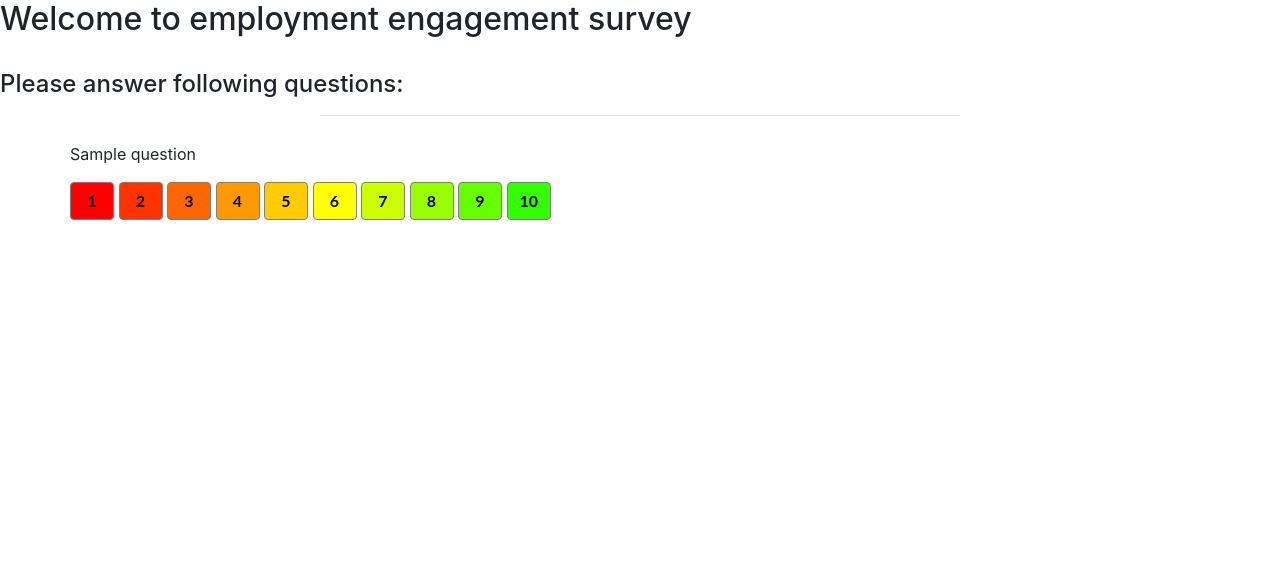
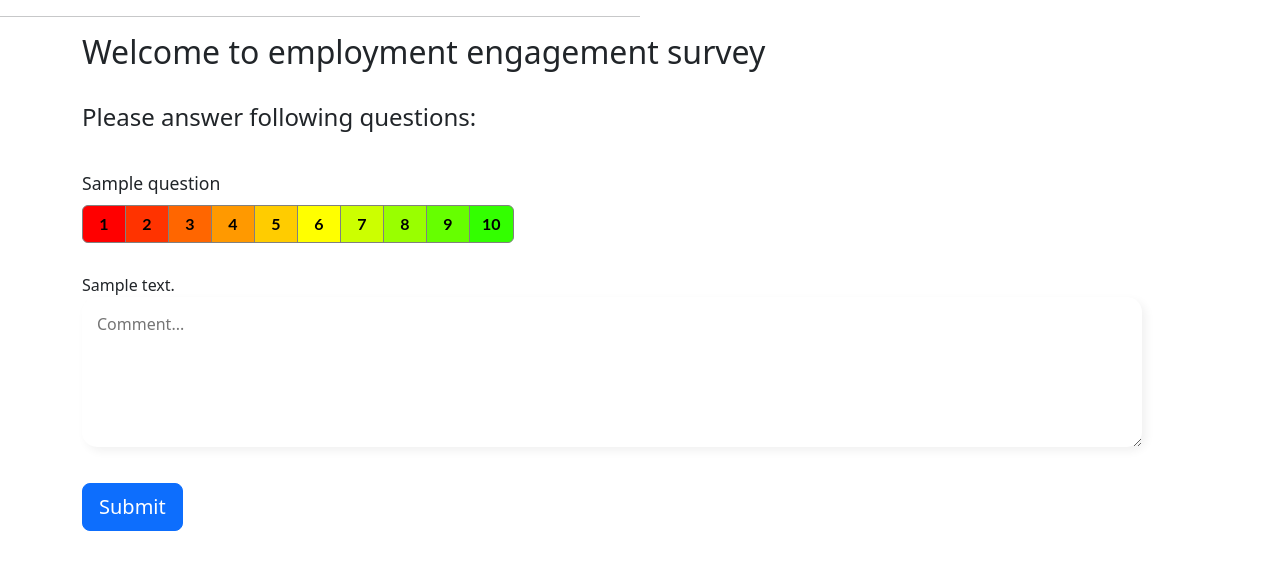
Before and after one commit to greenbean57/EEAI, a Flask app: template templates/survey.html in a window 1280 px wide. Shown: the top 570 px of the page. Run offline with Flask 3, Linux system fonts and the light colour scheme; the template is opened without the code that fills it: most values are stand-ins (such as "Sample title", 1, 10 or a date in 2020); some libraries are stand-ins or nearby versions.

Commit message:
added better form handling and button selection

```diff
--- a/app.py
+++ b/app.py
@@ -10,17 +10,30 @@ config = json.load(open('./resource/config.json'))
 
 @app.route('/', methods=("GET", "POST"))
 def survey():
-    #prompt = 'I want to generate questions for employee engagement survey. ' \
-    #         'Generate %d questions with scale of 1 to 10 on employee ' \
-    #         '%s' % (config['questions'], ', '.join([str(elem) for elem in config['category']]))
-    prompt = 'Generate %d questions with scale of 1 to 10 on employee ' \
+
+    _prompt_numeric_response = 'Generate %d questions with scale of 1 to 10 on employee ' \
              '%s' % (config['questions'], ', '.join([str(elem) for elem in config['category']]))
 
-    print(prompt)
-    questions = getAnswerFromOpenAI(prompt)
-    questions = questions.choices[0].text
-    print(questions)
-    questionsArray = questions.splitlines()
-    while( "" in questionsArray):
-        questionsArray.remove("")
-    return render_template('survey.html', questions=questionsArray)
+    _prompt_text_response = 'Generate %d question on employee ' \
+             '%s' % (config['text_questions'], ', '.join([str(elem) for elem in config['category']]))
+
+    print(_prompt_numeric_response)
+    _response = getAnswerFromOpenAI(_prompt_numeric_response)
+    _response = _response.choices[0].text
+    print(_response)
+    _response_array = _response.splitlines()
+
+    # remove empty splits
+    while "" in _response_array:
+        _response_array.remove("")
+
+    print(_prompt_text_response)
+    _text_response = getAnswerFromOpenAI(_prompt_text_response)
+    _text_response = _text_response.choices[0].text
+    _response_text_array = _text_response.splitlines()
+    print(_text_response)
+    # remove empty splits
+    while "" in _response_text_array:
+        _response_text_array.remove("")
+
+    return render_template('survey.html', questions=_response_array, text_questions=_response_text_array)
--- a/resource/config.json
+++ b/resource/config.json
@@ -1,7 +1,7 @@
 {
   "openAI": {
-	"orgKey": "org-TBD",
-	"apiKey": "TBD",
+	"orgKey": "x",
+	"apiKey": "x",
 	"model": "text-davinci-003"
   },
   "category": [
@@ -9,5 +9,6 @@
 	"diversity",
 	"equality"
   ],
-  "questions": 3
+  "questions": 3,
+  "text_questions": 1
 }
--- a/templates/survey.html
+++ b/templates/survey.html
@@ -4,10 +4,20 @@
     <meta charset="UTF-8">
     <title>Employee engagement tool</title>
     <script src="{{url_for('static', filename='vue.global.js')}}"></script>
+
     <link rel="stylesheet" href="{{url_for('static', filename='bootstrap.min.css')}}">
+    <link href="https://cdn.jsdelivr.net/npm/bootstrap@5.3.0-alpha3/dist/css/bootstrap.min.css" rel="stylesheet"
+          integrity="sha384-KK94CHFLLe+nY2dmCWGMq91rCGa5gtU4mk92HdvYe+M/SXH301p5ILy+dN9+nJOZ" crossorigin="anonymous">
+    <script src="https://cdn.jsdelivr.net/npm/bootstrap@5.3.0-alpha3/dist/js/bootstrap.bundle.min.js"
+            integrity="sha384-ENjdO4Dr2bkBIFxQpeoTz1HIcje39Wm4jDKdf19U8gI4ddQ3GYNS7NTKfAdVQSZe"
+            crossorigin="anonymous"></script>
+    <script src="https://code.jquery.com/jquery-3.6.3.js"></script>
     <style>
 		.page-header {
-			margin-top:10px;
+			margin-top:30px;
+		}
+		.text-question {
+			margin-top:30px;
 		}
 		.btn-scale {
 			min-width: 44px;
@@ -122,44 +132,109 @@
 		.btn-scale:hover{
 			background-color: #D3D3D3FF;
 		}
+
+
+		*, *:before, *:after {
+ 			 box-sizing: border-box;
+		}
+		textarea {
+		  width:95%;
+		  resize: vertical;
+		  padding:15px;
+		  border-radius:15px;
+		  border:0;
+		  box-shadow:4px 4px 10px rgba(0,0,0,0.06);
+		  height:150px;
+		}
+		.selected {
+            background-color: #048c7f!IMPORTANT;
+        }
+        legend {
+            font-size: 1.1rem;
+            margin-top: 30px;
+        }
+        .spacer {
+            margin-top: 30px;
+        }
     </style>
 </head>
 <body>
+
+<hr class="w-50">
+<div class="container">
     <h2>Welcome to employment engagement survey</h2>
     <br>
     <h4>Please answer following questions:</h4>
-<hr class="w-50">
-<div class="container">
+
     <div class="row">
         <div class="col-xs-12">
 
             {% if questions %}
             {% for i in questions %}
-					<p class="page-header">	{{i}}</p>
-						<div class="chart-scale">
-							<button class="btn btn-scale btn-scale-desc-1">1</button>
-							<button class="btn btn-scale btn-scale-desc-2">2</button>
-							<button class="btn btn-scale btn-scale-desc-3">3</button>
-							<button class="btn btn-scale btn-scale-desc-4">4</button>
-							<button class="btn btn-scale btn-scale-desc-5">5</button>
-							<button class="btn btn-scale btn-scale-desc-6">6</button>
-							<button class="btn btn-scale btn-scale-desc-7">7</button>
-							<button class="btn btn-scale btn-scale-desc-8">8</button>
-							<button class="btn btn-scale btn-scale-desc-9">9</button>
-							<button class="btn btn-scale btn-scale-desc-10">10</button>
+
+            <fieldset id="question_{}">
+                <legend>{{i}}</legend>
+                <div class="btn-group btn-group-justified" role="group">
+                    <div class="btn-group" role="group">
+                        <button type="button" class="btn btn-secondary btn-scale btn-scale-desc-1">1</button>
                     </div>
-						<div></div>
+                    <div class="btn-group" role="group">
+                        <button type="button" class="btn btn-secondary btn-scale btn-scale-desc-2">2</button>
+                    </div>
+                    <div class="btn-group" role="group">
+                        <button type="button" class="btn btn-secondary btn-scale btn-scale-desc-3">3</button>
+                    </div>
+                    <div class="btn-group" role="group">
+                        <button type="button" class="btn btn-secondary btn-scale btn-scale-desc-4">4</button>
+                    </div>
+                    <div class="btn-group" role="group">
+                        <button type="button" class="btn btn-secondary btn-scale btn-scale-desc-5">5</button>
+                    </div>
+                    <div class="btn-group" role="group">
+                        <button type="button" class="btn btn-secondary btn-scale btn-scale-desc-6">6</button>
+                    </div>
+                    <div class="btn-group" role="group">
+                        <button type="button" class="btn btn-secondary btn-scale btn-scale-desc-7">7</button>
+                    </div>
+                    <div class="btn-group" role="group">
+                        <button type="button" class="btn btn-secondary btn-scale btn-scale-desc-8">8</button>
+                    </div>
+                    <div class="btn-group" role="group">
+                        <button type="button" class="btn btn-secondary btn-scale btn-scale-desc-9">9</button>
+                    </div>
+                    <div class="btn-group" role="group">
+                        <button type="button" class="btn btn-secondary btn-scale btn-scale-desc-10">10</button>
+                    </div>
+                </div>
+                <input type="hidden" name="question_{}_result" value=""/>
+            </fieldset>
+
 
             {% endfor %}
 
             {% endif %}
 
+            <div class="text-question">
+                {% if text_questions %}
+                    {% for i in text_questions %}
+                        {{ i }}
+                        <textarea id="p1" placeholder="Comment..."></textarea>
+                    {% endfor %}
+                {% endif %}
             </div>
         </div>
+    </div>
+    <div class="spacer"></div>
+    <button type="button" name="submit" class="btn btn-primary btn-lg">Submit</button>
 </div>
 
 </body>
 <script>
+$('button').click(function() {
 
+  $(this).parents('fieldset').find('button').removeClass('selected');
+  $(this).addClass('selected');
+  $(this).parents('fieldset').find('input[type="hidden"]').val( $(this).text() );
+})
 </script>
 </html>
```
Lines whose indentation alone changed are shown as unchanged.
